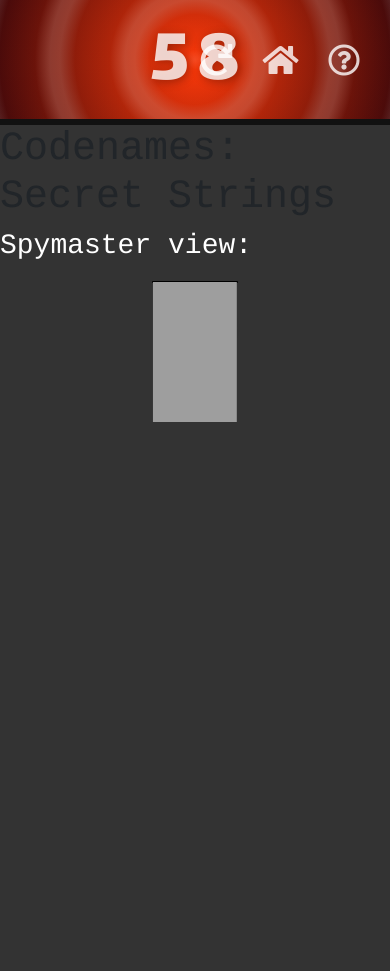
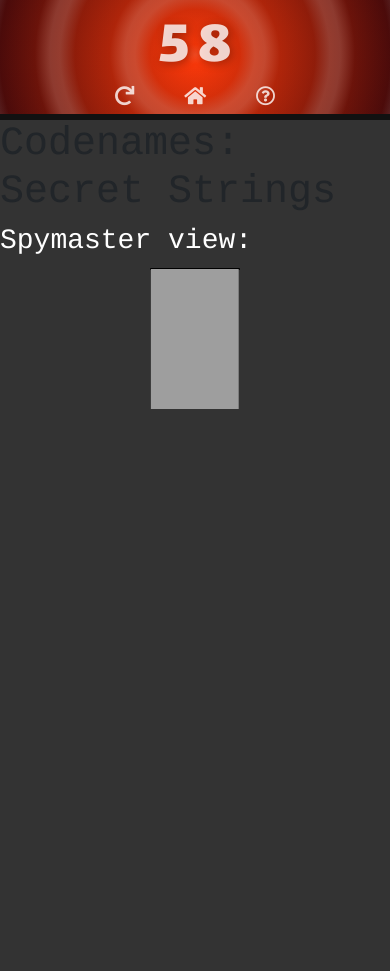
Before and after one commit to jgalicic/codenames-secret-strings, a Flask app: template templates/secret.html in a window 390 px wide. After the commit the page ends 409 px from the top, so only its background shows below. Run offline with Flask 2, Linux system fonts and the light colour scheme; the template is opened without the code that fills it: most values are stand-ins (such as "Sample title", 1, 10 or a date in 2020); some libraries are stand-ins or nearby versions; grey boxes are pictures that could not be loaded.

Commit message:
added mobile response styles

```diff
--- a/static/css/styles.css
+++ b/static/css/styles.css
@@ -206,20 +206,17 @@
 }
 
 .card_front {
+  display: flex;
+  justify-content: center;
+  align-items: center;
   color: #333;
   text-align: center;
   font-weight: bold;
-  font-size: 48px;
-  font-size: 4.70vw;
+  font-size: 4.5vw;
   height: 140px !important;
   background-color: rgb(245, 241, 235);
   border: 4px solid black;
   border-radius: 5px;
-}
-
-.card_front span {
-  position: relative;
-  top: 30px;
 }
 
 .card_back img {
@@ -255,7 +252,7 @@
 /* Media Queries */
 
 @media only screen and (max-width: 900px) {
-  .card_container {
+  .board_container {
     height: 600px;
   }
 }
@@ -264,20 +261,44 @@
   #index_title {
     font-size: 5em;
   }
+
   h2 {
     margin-top: 10px;
     font-size: 2em;
   }
+
   .card_container {
-    height: 450px;
+    margin: 2px;
+    width: 23%;
+    height: 16%;
+  }
+
+  .card_front {
+    height: 100px !important;
   }
 }
 
 @media only screen and (max-width: 700px) {
+  #counter {
+    font-size: 4em;
+    margin-top: -5px;
+  }
+
+  .button_top_layer {
+    justify-content: center;
+    align-items: flex-end;
+  }
+
+  .right_button_group {
+    position: relative;
+    top: 16px;
+  }
+  .right_button_group i {
+    padding: 0 20px;
+    font-size: 5vw;
+  }
+
   #index_title {
     font-size: 4em;
   }
-  .card_container {
-    height: 300px;
-  }
 }
```
